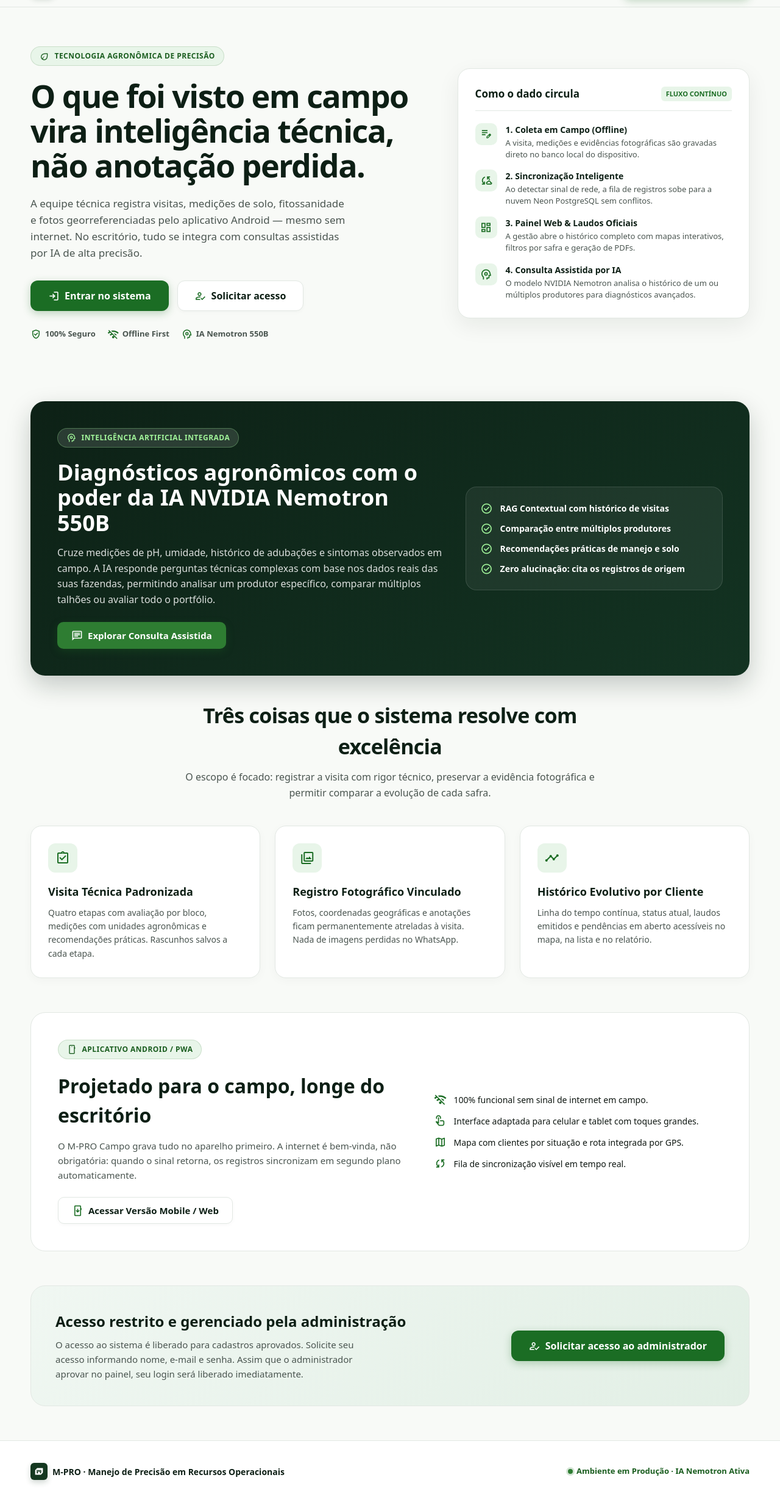
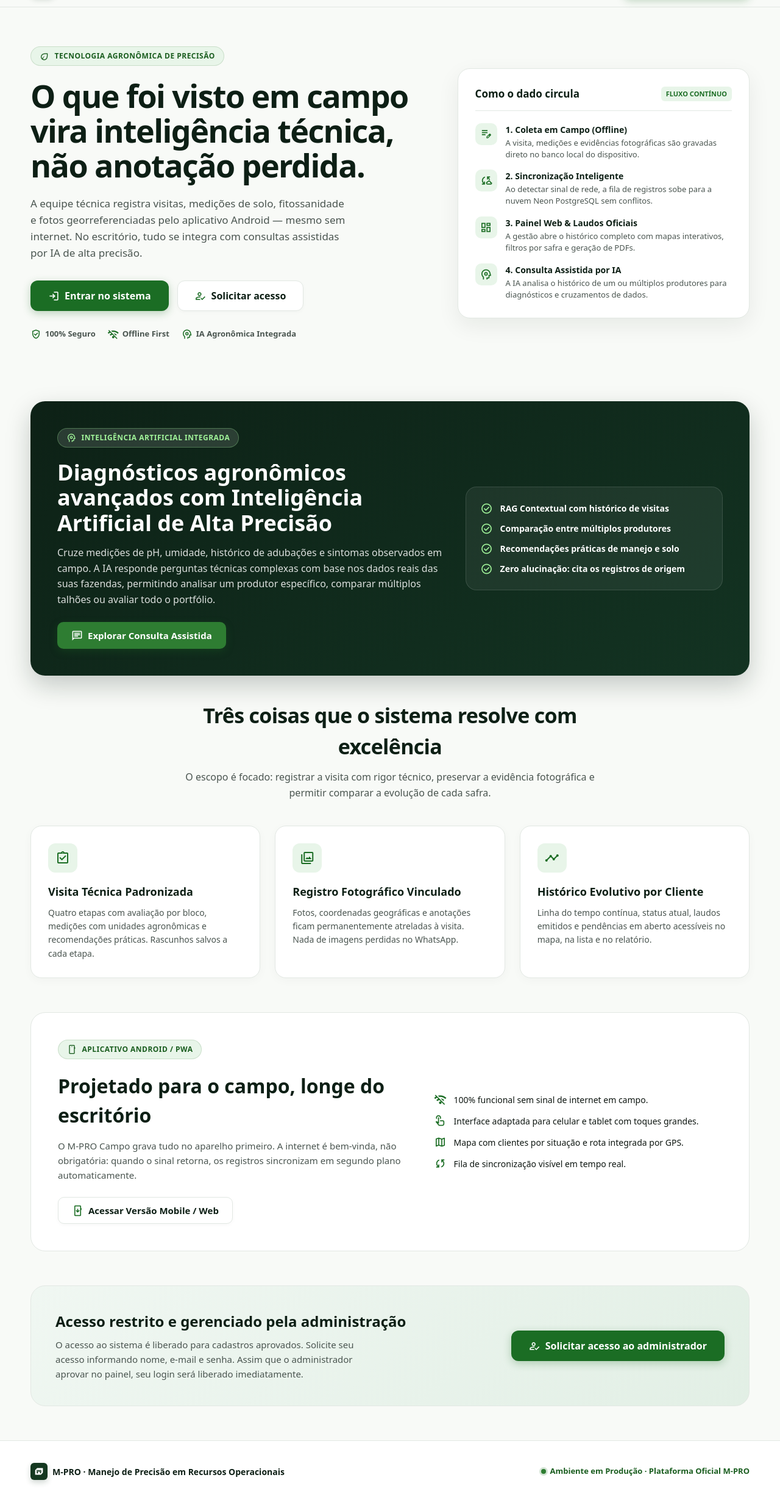
Before and after one commit to ThyagoToledo/APP-MPRO, a website: page web/index.html in a window 1280 px wide. Shown: the part 61-2534 px from the top of the page at 61% size. Drawn offline with nearby package versions, Linux system fonts and the light colour scheme.

Commit message:
fix(copy): remove mencoes a provedores/modelos externos da landing page e padroniza identidade M-PRO

```diff
--- a/core/js/screens/assistente.js
+++ b/core/js/screens/assistente.js
@@ -259,7 +259,7 @@ MPRO.screens.assistente = (function () {
           h('div', { class: 'demo-callout', style: 'border-left: 3px solid var(--secondary)' }, [
             ui.icon(remoto ? 'psychology' : 'search'),
             h('span', {}, [
-              h('strong', { text: remoto ? 'IA Agronômica (NVIDIA Nemotron 3 Ultra)' : 'Busca local, sem IA' }),
+              h('strong', { text: remoto ? 'IA Agronômica M-PRO' : 'Busca local, sem IA' }),
               h('small', { text: remoto ? 'Análise avançada com base nos históricos de campo' : 'Consulta direta no banco deste aparelho' })
             ])
           ]),
@@ -278,7 +278,7 @@ MPRO.screens.assistente = (function () {
           h('div', { class: 'chat-log', 'aria-live': 'polite' }, mensagens.length
             ? mensagens.map(balao).concat(pensando ? [h('div', { class: 'message message--ia' }, [
               h('span', { class: 'message__avatar' }, [ui.icon('psychology')]),
-              h('div', { class: 'message__bubble' }, [h('p', { class: 'dim', text: 'Analisando histórico de campo com a IA Nemotron…' })])
+              h('div', { class: 'message__bubble' }, [h('p', { class: 'dim', text: 'Analisando histórico de campo com a IA Agronômica…' })])
             ])] : [])
             : h('div', { class: 'chat-empty' }, [
               ui.icon('psychology'),
--- a/web/index.html
+++ b/web/index.html
@@ -65,7 +65,7 @@
         <div class="hero__trust">
           <span><span class="ms">verified_user</span> 100% Seguro</span>
           <span><span class="ms">wifi_off</span> Offline First</span>
-          <span><span class="ms">psychology</span> IA Nemotron 550B</span>
+          <span><span class="ms">psychology</span> IA Agronômica Integrada</span>
         </div>
       </div>
 
@@ -101,7 +101,7 @@
             <div class="flow-step__badge"><span class="ms">psychology</span></div>
             <div class="flow-step__content">
               <strong>4. Consulta Assistida por IA</strong>
-              <p>O modelo NVIDIA Nemotron analisa o histórico de um ou múltiplos produtores para diagnósticos avançados.</p>
+              <p>A IA analisa o histórico de um ou múltiplos produtores para diagnósticos e cruzamentos de dados.</p>
             </div>
           </div>
         </div>
@@ -116,7 +116,7 @@
             <span class="ms" style="font-size:16px">psychology</span>
             <span>Inteligência Artificial Integrada</span>
           </div>
-          <h2>Diagnósticos agronômicos com o poder da IA NVIDIA Nemotron 550B</h2>
+          <h2>Diagnósticos agronômicos avançados com Inteligência Artificial de Alta Precisão</h2>
           <p>
             Cruze medições de pH, umidade, histórico de adubações e sintomas observados em campo. A IA responde perguntas técnicas complexas com base nos dados reais das suas fazendas, permitindo analisar um produtor específico, comparar múltiplos talhões ou avaliar todo o portfólio.
           </p>
@@ -227,7 +227,7 @@
     </div>
     <div class="site-foot__status">
       <span class="status-dot"></span>
-      <span>Ambiente em Produção · IA Nemotron Ativa</span>
+      <span>Ambiente em Produção · Plataforma Oficial M-PRO</span>
     </div>
   </div>
 </footer>
```
